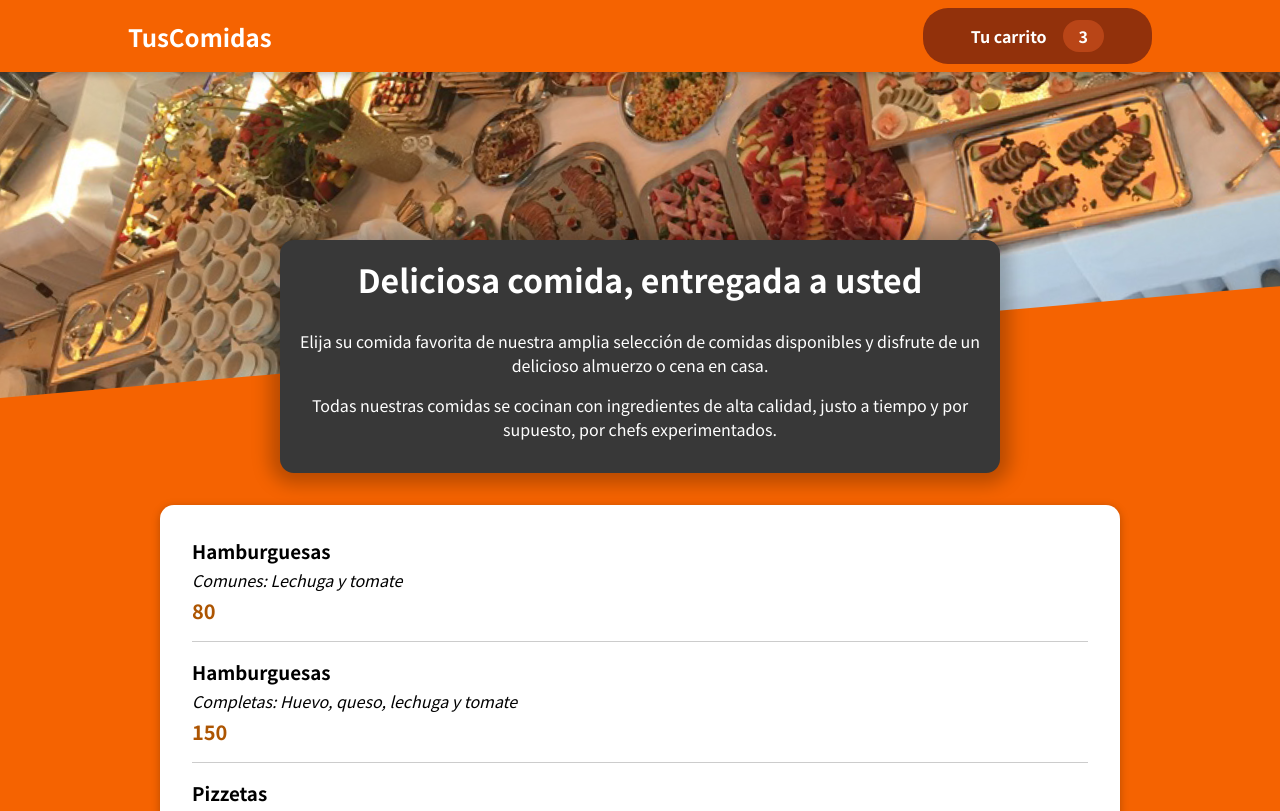
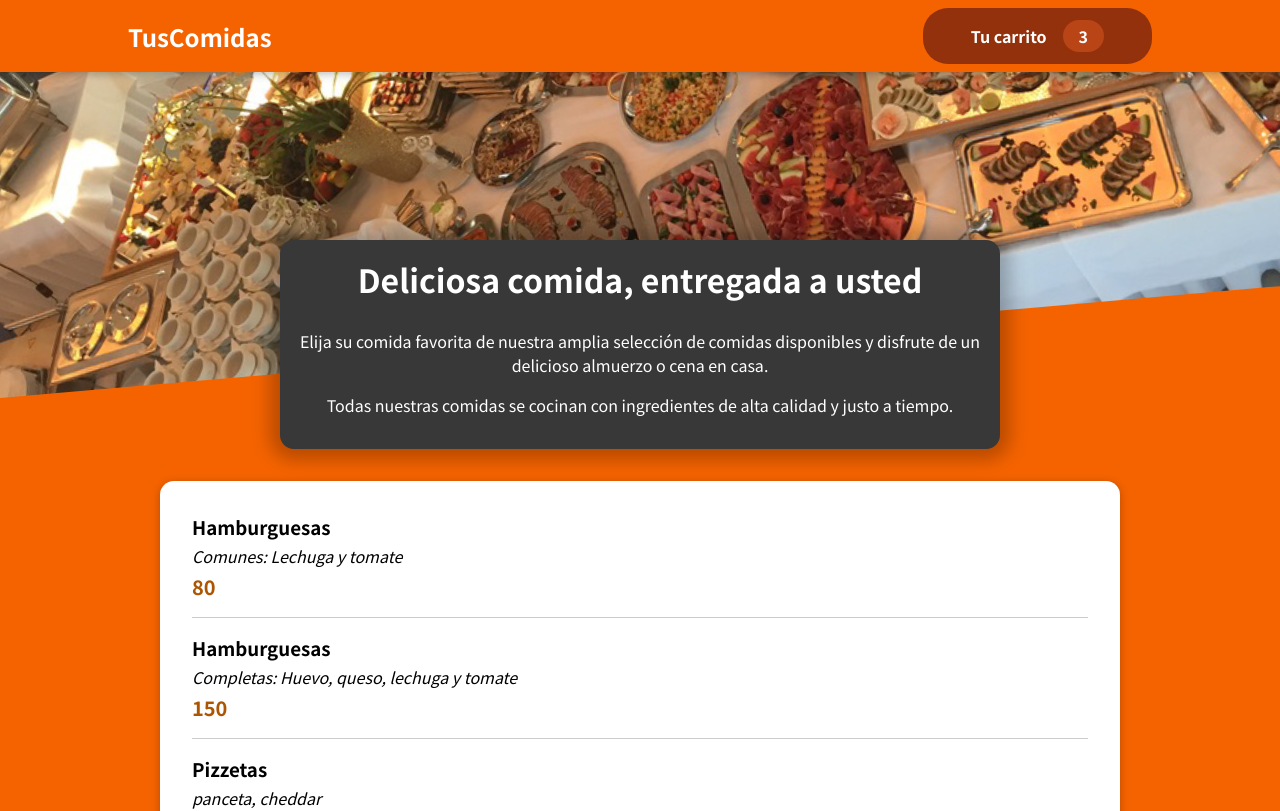
Before and after one commit to carolainseija/curso-react-sec-11, a React (Create React App) app: page / in a window 1280 px wide. Shown: the top 811 px of the page. Built offline with nearby package versions, Linux system fonts and the light colour scheme.

Commit message:
descripcion

```diff
--- a/src/components/Meals/MealsSummary.js
+++ b/src/components/Meals/MealsSummary.js
@@ -7,8 +7,8 @@ const MealsSummary = () => {
             <h2>Deliciosa comida, entregada a usted</h2>
             <p>Elija su comida favorita de nuestra amplia selección de comidas
                 disponibles y disfrute de un delicioso almuerzo o cena en casa.</p>
-            <p>Todas nuestras comidas se cocinan con ingredientes de alta calidad,
-                justo a tiempo y por supuesto, por chefs experimentados.</p>
+            <p>Todas nuestras comidas se cocinan con ingredientes de alta calidad
+                y justo a tiempo.</p>
         </section>
     )
 }
```
Also changed, not shown: 1 other file (tests, documents, lock files or other folders).
